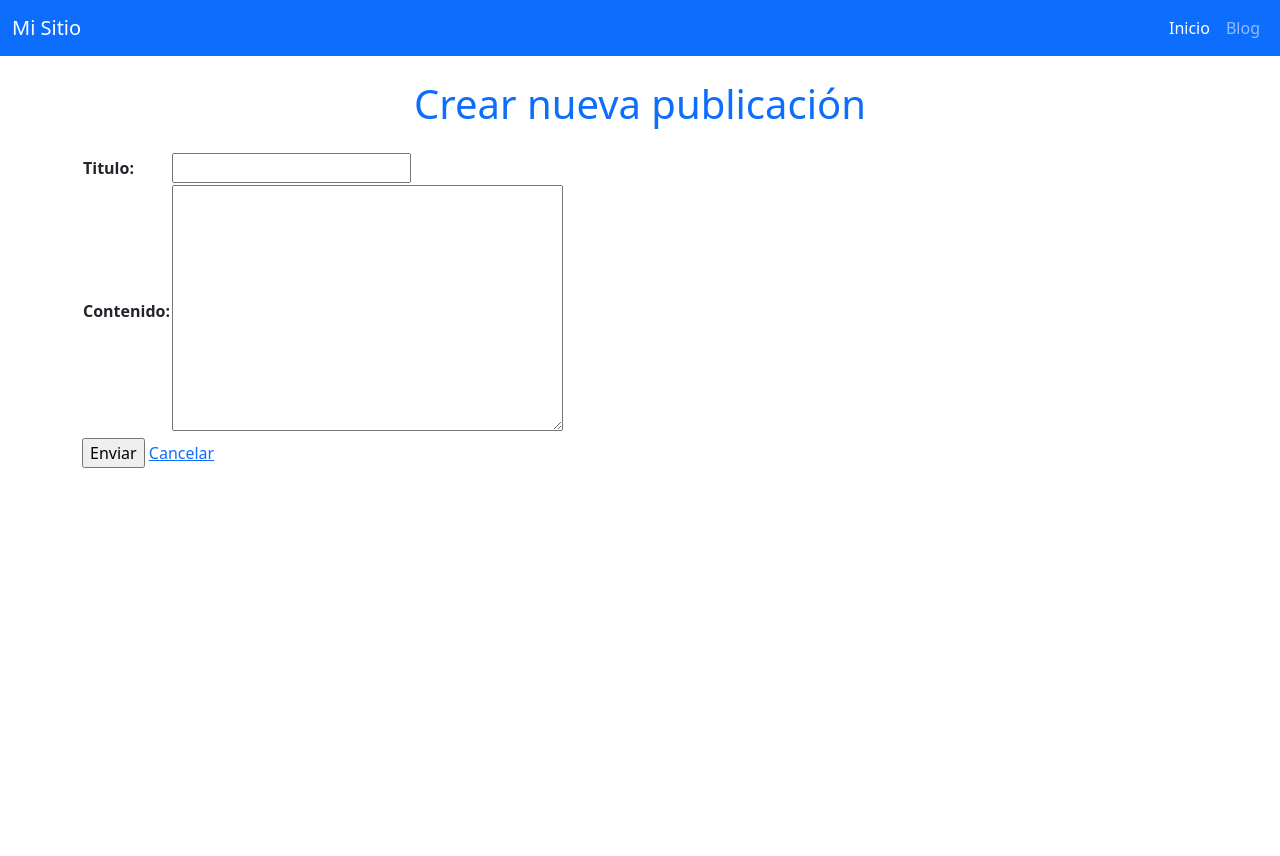
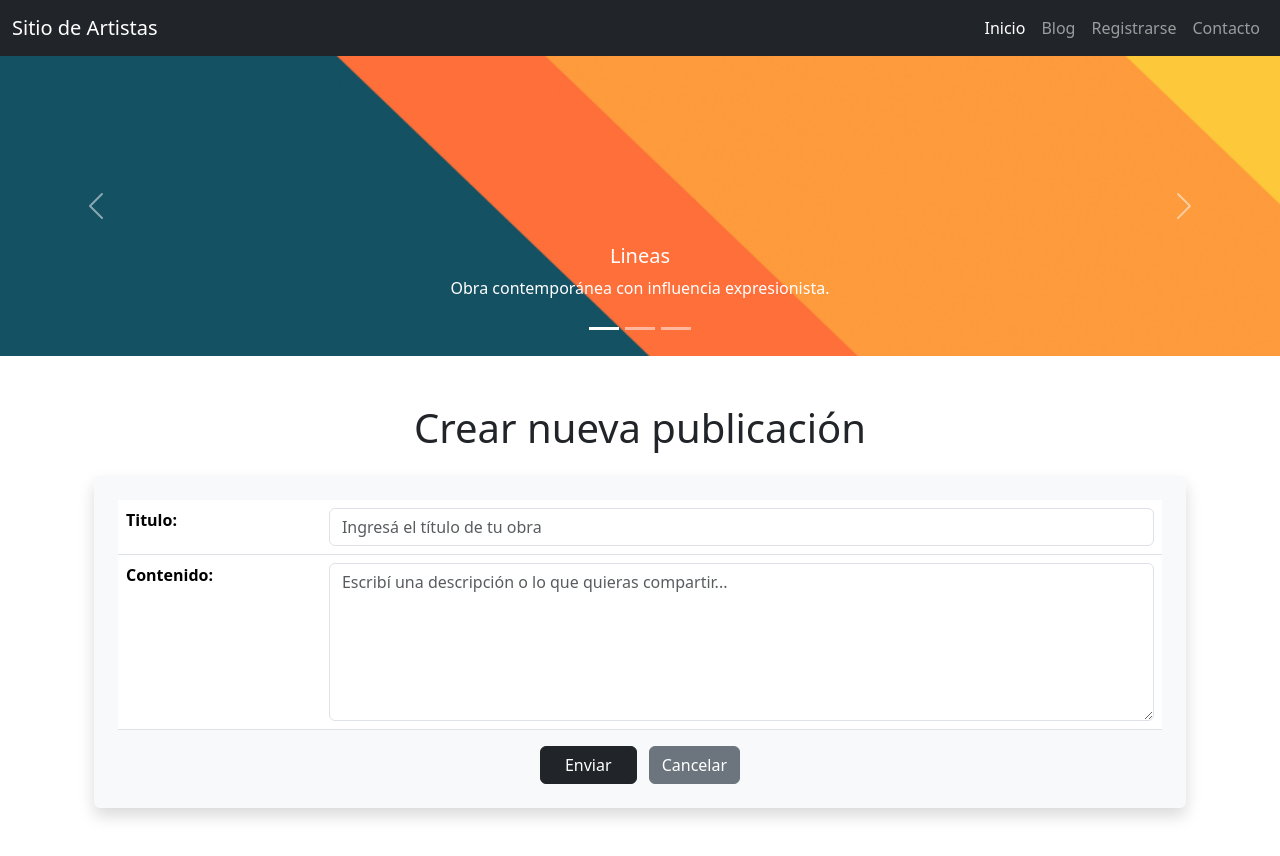
Before and after one commit to Fernandogmk/TuPrimeraPagina-Giminski, a Django app: page /post/create in a window 1280 px wide. Before the commit the page ends 468 px from the top, so only its background shows below. Run offline with Django 5.2, Linux system fonts and the light colour scheme.

Commit message:
actualizacion

```diff
--- a/Entrega1/settings.py
+++ b/Entrega1/settings.py
@@ -124,3 +124,8 @@ STATIC_URL = 'static/'
 # https://docs.djangoproject.com/en/5.2/ref/settings/#default-auto-field
 
 DEFAULT_AUTO_FIELD = 'django.db.models.BigAutoField'
+
+# Para desarrollo local
+STATICFILES_DIRS = [
+    BASE_DIR / "static",
+]
--- a/Main/templates/Main/base.html
+++ b/Main/templates/Main/base.html
@@ -3,13 +3,20 @@
 <head>
     <meta charset="UTF-8">
     <meta name="viewport" content="width=device-width, initial-scale=1.0">
-    <title>Blog | {% block title %}{% endblock title %}</title>
+    <title>Artist-Blog | {% block title %}{% endblock title %}</title>
     <link href="https://cdn.jsdelivr.net/npm/bootstrap@5.3.7/dist/css/bootstrap.min.css" rel="stylesheet" integrity="sha384-LN+7fdVzj6u52u30Kp6M/trliBMCMKTyK833zpbD+pXdCLuTusPj697FH4R/5mcr" crossorigin="anonymous">
 </head>
+    <style>
+    .carousel-inner img {
+        height: 300px;
+        object-fit: cover;
+    }
+    </style>
+
 <body>
-<nav class="navbar navbar-expand-lg navbar-dark bg-primary mb-4">
+<nav class="navbar navbar-expand-lg navbar-dark bg-dark">
     <div class="container-fluid">
-        <a class="navbar-brand" href="#">Mi Sitio</a>
+        <a class="navbar-brand" href="#">Sitio de Artistas</a>
         <button class="navbar-toggler" type="button" data-bs-toggle="collapse" data-bs-target="#navbarContent" aria-controls="navbarContent" aria-expanded="false" aria-label="Toggle navigation">
             <span class="navbar-toggler-icon"></span>
         </button>
@@ -21,19 +28,71 @@
                 <li class="nav-item">
                     <a class="nav-link" href="{% url 'blog:post_list' %}">Blog</a>
                 </li>
+                                <li class="nav-item">
+                    <a class="nav-link" href="{% url 'blog:post_list' %}">Registrarse</a>
+                </li>
+                                <li class="nav-item">
+                    <a class="nav-link" href="{% url 'blog:post_list' %}">Contacto</a>
+                </li>
             </ul>
         </div>
     </div>
 </nav>
-    <div class="container">
-        <h1 class="my-4 text-center text-primary">
-            {% block content_title %}
-            {% endblock content_title %}
-        </h1>
-        {% block content %}
-        {% endblock content %}
 
+{% load static %}
+<!-- CARRUSEL INICIO -->
+<div id="mainCarousel" class="carousel slide mb-5" data-bs-ride="carousel">
+    <div class="carousel-indicators">
+        <button type="button" data-bs-target="#mainCarousel" data-bs-slide-to="0" class="active" aria-current="true" aria-label="Slide 1"></button>
+        <button type="button" data-bs-target="#mainCarousel" data-bs-slide-to="1" aria-label="Slide 2"></button>
+        <button type="button" data-bs-target="#mainCarousel" data-bs-slide-to="2" aria-label="Slide 3"></button>
     </div>
+
+    <div class="carousel-inner">
+        <div class="carousel-item active">
+            <img src="{% static 'images/cuadro_04.jpg' %}" class="d-block w-100" alt="Imagen 1" style="height: 300px; object-fit: cover;">
+            <div class="carousel-caption d-none d-md-block">
+                <h5>Lineas</h5>
+                <p>Obra contemporánea con influencia expresionista.</p>
+            </div>
+        </div>
+        <div class="carousel-item">
+            <img src="{% static 'images/cuadro_07.jpg' %}" class="d-block w-100" alt="Imagen 2" style="height: 300px; object-fit: cover;">
+            <div class="carousel-caption d-none d-md-block">
+                <h5>Ocaso</h5>
+                <p>Paleta vibrante que refleja el movimiento del alma.</p>
+            </div>
+        </div>
+        <div class="carousel-item">
+            <img src="{% static 'images/cuadro_08.jpg' %}" class="d-block w-100" alt="Imagen 3" style="height: 300px; object-fit: cover;">
+            <div class="carousel-caption d-none d-md-block">
+                <h5>Ondas</h5>
+                <p>Minimalismo y delicadeza en tonos azules.</p>
+            </div>
+        </div>
+    </div>
+
+    <button class="carousel-control-prev" type="button" data-bs-target="#mainCarousel" data-bs-slide="prev">
+        <span class="carousel-control-prev-icon" aria-hidden="true"></span>
+        <span class="visually-hidden">Anterior</span>
+    </button>
+    <button class="carousel-control-next" type="button" data-bs-target="#mainCarousel" data-bs-slide-to="next">
+        <span class="carousel-control-next-icon" aria-hidden="true"></span>
+        <span class="visually-hidden">Siguiente</span>
+    </button>
+</div>
+<!-- CARRUSEL FIN -->
+
+
+<div class="container">
+    <h1 class="my-4 text-center text-dark">
+        {% block content_title %}
+        {% endblock content_title %}
+    </h1>
+    {% block content %}
+    {% endblock content %}
+</div>
+
 
     <script src="https://cdn.jsdelivr.net/npm/bootstrap@5.3.7/dist/js/bootstrap.bundle.min.js" integrity="sha384-ndDqU0Gzau9qJ1lfW4pNLlhNTkCfHzAVBReH9diLvGRem5+R9g2FzA8ZGN954O5Q" crossorigin="anonymous"></script>
 </body>
--- a/blog/forms.py
+++ b/blog/forms.py
@@ -5,3 +5,14 @@ class PostForm(forms.ModelForm):
     class Meta:
         model = Post
         fields = ['titulo', 'contenido']
+        widgets = {
+            'titulo': forms.TextInput(attrs={
+                'class': 'form-control',
+                'placeholder': 'Ingresá el título de tu obra',
+            }),
+            'contenido': forms.Textarea(attrs={
+                'class': 'form-control',
+                'rows': 6,
+                'placeholder': 'Escribí una descripción o lo que quieras compartir...',
+            }),
+        }
--- a/blog/templates/blog/post_create.html
+++ b/blog/templates/blog/post_create.html
@@ -9,12 +9,16 @@
 {% endblock content_title %}
 
 {% block content %}
-<form method="post">
-    {% csrf_token %}
-    <table>
-        {{ form.as_table }}
-    </table>
-    <input type="submit" value="Enviar">
-    <a href="{% url 'blog:post_list' %}">Cancelar</a>
-</form>
+<div class="container pb-5">
+    <form method="post" class="shadow p-4 bg-light rounded">
+        {% csrf_token %}
+        <table class="table">
+            {{ form.as_table }}
+        </table>
+        <div class="text-center mt-3">
+            <input type="submit" value="Enviar" class="btn btn-dark px-4">
+            <a href="{% url 'blog:post_list' %}" class="btn btn-secondary ms-2">Cancelar</a>
+        </div>
+    </form>
+</div>
 {% endblock content %}
--- a/blog/templates/blog/post_list.html
+++ b/blog/templates/blog/post_list.html
@@ -9,7 +9,6 @@
 {% endblock content_title %}
 
 {% block content %}
-    <a href="{% url 'blog:post_create' %}" class="btn btn-primary mb-3">Crear nueva publicación</a>
     <div class="row">
         {% for post in posts %}
             <div class="col-md-6 col-lg-4 mb-4">
@@ -26,4 +25,9 @@
             </div>
         {% endfor %}
     </div>
+
+    <!-- BOTÓN CENTRADO AL FINAL -->
+    <div class="text-center mt-5 mb-5">
+        <a href="{% url 'blog:post_create' %}" class="btn btn-dark btn-lg px-5">Publica tu Obra!</a>
+    </div>
 {% endblock content %}
```
Also changed, not shown: Main/templates/Main/index.html (+4 -4 lines), db.sqlite3, static/images/cuadro_01.jpg (added), static/images/cuadro_02.jpg (added), static/images/cuadro_03.jpg (added), static/images/cuadro_04.jpg (added), static/images/cuadro_05.jpg (added), 3 other files.
